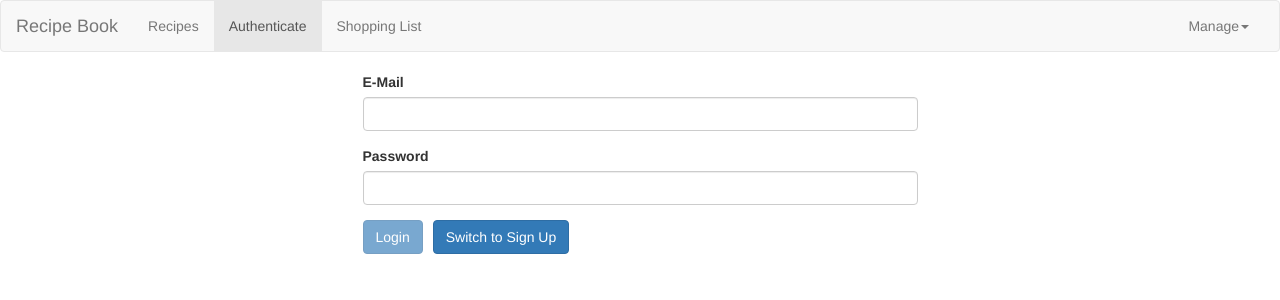
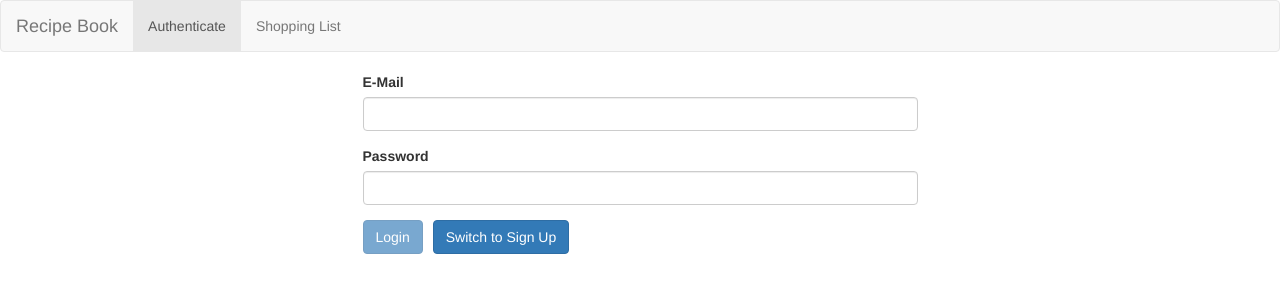
Before and after one commit to TimS27/Angular-recipe_and_shopping_app, an Angular app: page /auth in a window 1280 px wide. Shown: the top 300 px of the page. Built offline with nearby package versions, Linux system fonts and the light colour scheme.

Commit message:
added Header update depending on Auth State

```diff
--- a/src/app/auth/auth.component.ts
+++ b/src/app/auth/auth.component.ts
@@ -1,5 +1,6 @@
 import { Component } from '@angular/core';
 import { NgForm } from '@angular/forms';
+import { Router } from '@angular/router';
 
 import { Observable } from 'rxjs';
 
@@ -14,7 +15,7 @@ export class AuthComponent {
   isLoading = false;
   error: string = null;
 
-  constructor(private authService: AuthService) {}
+  constructor(private authService: AuthService, private router: Router) {}
 
   onSwitchMode() {
     this.isLoginMode = !this.isLoginMode;
@@ -40,6 +41,7 @@ export class AuthComponent {
       next: (resData) => {
         console.log(resData);
         this.isLoading = false;
+        this.router.navigate(['/recipes']);
       },
       error: (errorMessage) => {
         console.log(errorMessage);
--- a/src/app/header/header.component.html
+++ b/src/app/header/header.component.html
@@ -16,8 +16,10 @@
       (window:resize)="collapsed = true"
     >
       <ul class="nav navbar-nav">
-        <li routerLinkActive="active"><a routerLink="/recipes">Recipes</a></li>
-        <li routerLinkActive="active">
+        <li routerLinkActive="active" *ngIf="isAuthenticated">
+          <a routerLink="/recipes">Recipes</a>
+        </li>
+        <li routerLinkActive="active" *ngIf="!isAuthenticated">
           <a routerLink="/auth">Authenticate</a>
         </li>
         <li routerLinkActive="active">
@@ -25,7 +27,10 @@
         </li>
       </ul>
       <ul class="nav navbar-nav navbar-right">
-        <li class="dropdown" appDropdown>
+        <li *ngIf="isAuthenticated">
+          <a style="cursor: pointer">Logout</a>
+        </li>
+        <li class="dropdown" appDropdown *ngIf="isAuthenticated">
           <a style="cursor: pointer" class="dropdown-toggle" role="button"
             >Manage<span class="caret"></span
           ></a>
--- a/src/app/header/header.component.ts
+++ b/src/app/header/header.component.ts
@@ -1,4 +1,7 @@
-import { Component } from '@angular/core';
+import { Component, OnDestroy, OnInit } from '@angular/core';
+import { Subscription } from 'rxjs';
+
+import { AuthService } from '../auth/auth.service';
 import { DataStorageService } from '../shared/data-storage.service';
 
 @Component({
@@ -6,10 +9,25 @@ import { DataStorageService } from '../shared/data-storage.service';
   templateUrl: './header.component.html',
   styleUrls: ['./header.component.css'],
 })
-export class HeaderComponent {
+export class HeaderComponent implements OnInit, OnDestroy {
   collapsed = true;
+  private userSub: Subscription;
+  isAuthenticated = false;
 
-  constructor(private dataStorageService: DataStorageService) {}
+  constructor(
+    private dataStorageService: DataStorageService,
+    private authService: AuthService
+  ) {}
+
+  ngOnInit(): void {
+    this.userSub = this.authService.user.subscribe((user) => {
+      this.isAuthenticated = !!user; // user ? true : false;
+    });
+  }
+
+  ngOnDestroy(): void {
+    this.userSub.unsubscribe();
+  }
 
   onSaveData() {
     this.dataStorageService.storeRecipes();
```
